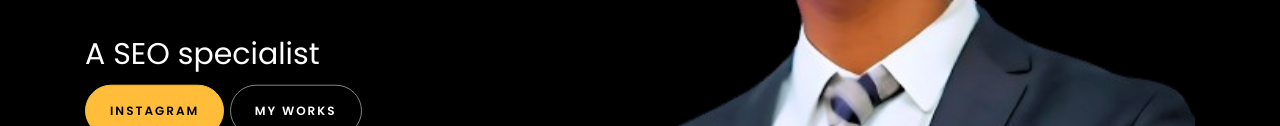
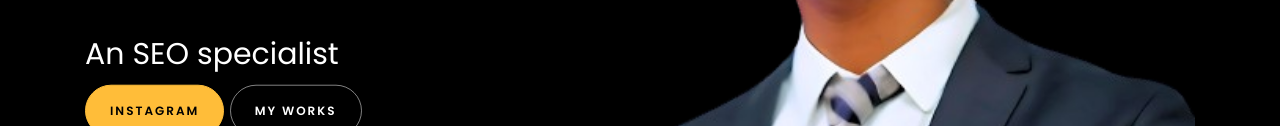
Before and after one commit to freelancerbyyousuf/freelancerbyyousuf.github.io, a plain HTML site: page index.html in a window 1280 px wide. Shown: the part 431-557 px from the top of the page. Drawn offline with Linux system fonts and the light colour scheme; files whose address does not match are found by name.

Commit message:
Update index.html

```diff
--- a/index.html
+++ b/index.html
@@ -187,7 +187,7 @@
 
 						<br>
 						<br>
-			            <h2>A SEO specialist</h2>
+			            <h2>An SEO specialist</h2>
 						<!-- <h2 class="d-flex" style="margin-bottom: 0">With over 5 years of experience</h2> -->
 						<!-- <br> -->
 			            <p><a href="https://www.instagram.com/muha_mmadyousuf722/" class="btn btn-primary py-3 px-4">instagram</a>
```
